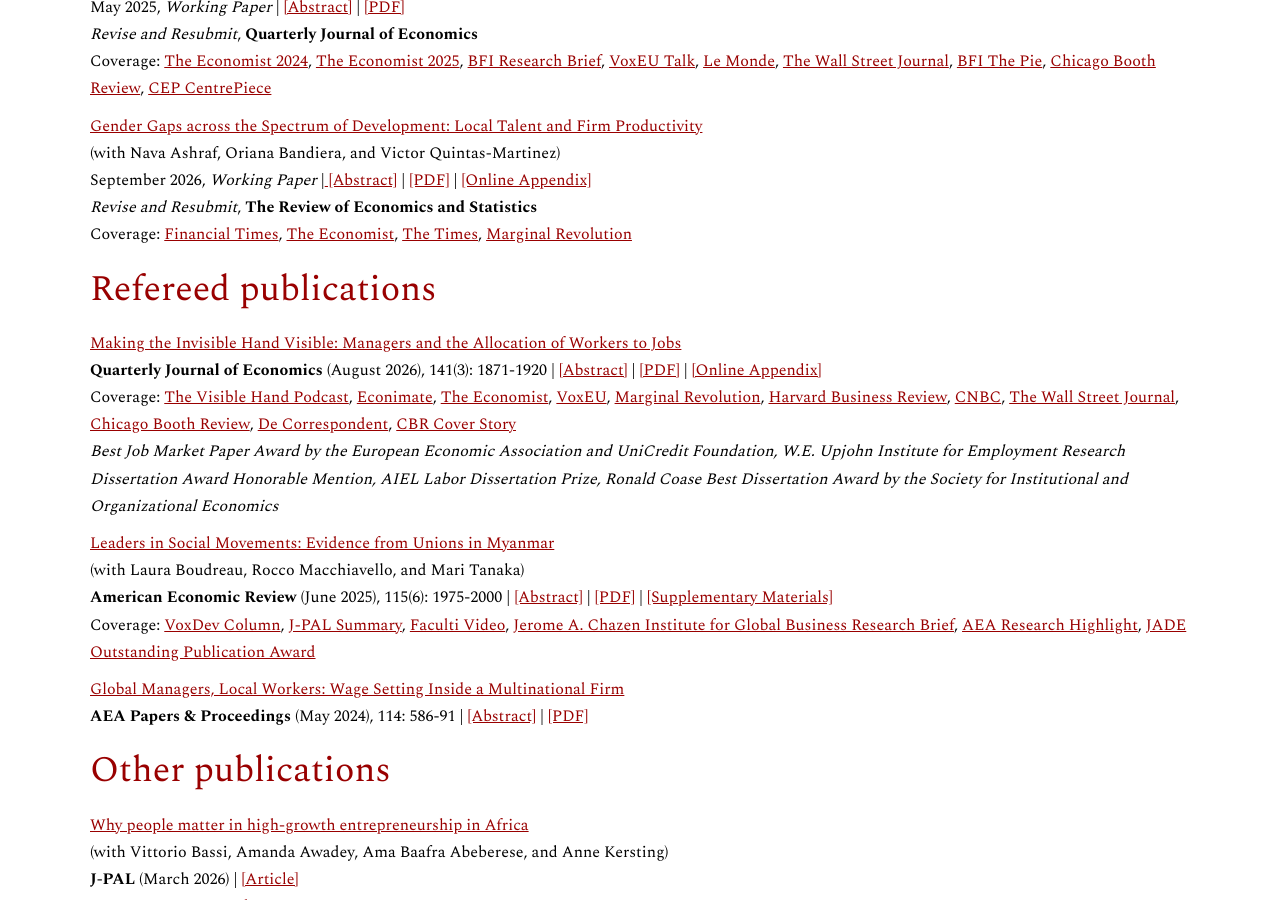
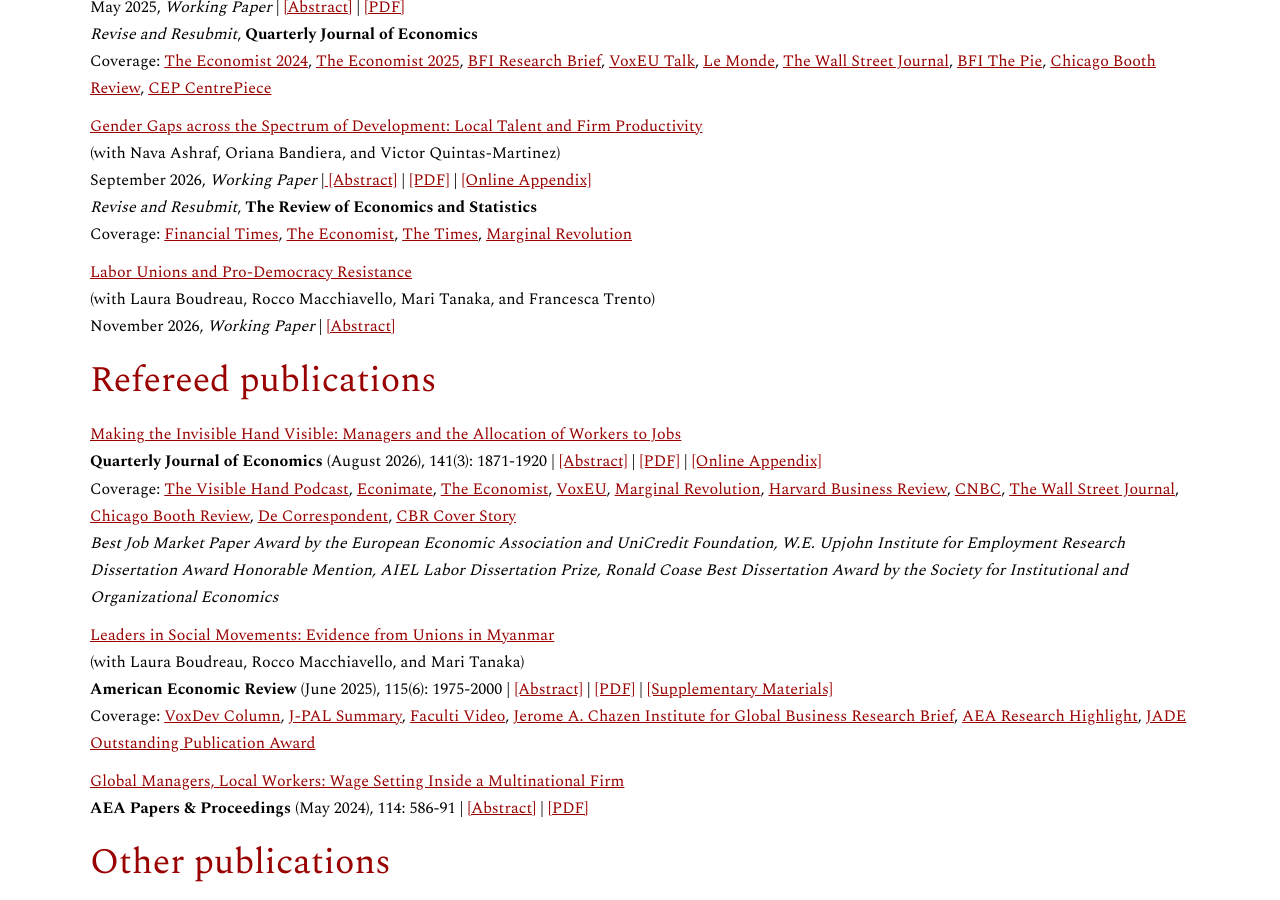
Before and after one commit to virginiaminni/virginiaminni.github.io, a Jekyll site: the page built from research.md, in a window 1280 px wide and 900 px high, scrolled down 539 px. Built offline with Jekyll 4.4.1, drawn with Linux system fonts in a browser that asks for light colours.

Commit message:
Update research.md with new working paper abstracts
Added abstracts for new working papers on gendered division of work and labor unions' role in pro-democracy resistance.

```diff
--- a/research.md
+++ b/research.md
@@ -45,7 +45,13 @@ Coverage:  <a href="https://www.ft.com/content/83751e6c-544c-4a16-851a-e05f18506
 <em>Abstract:</em> We ask whether the gendered division of work affects firm productivity across the spectrum of economic development. Personnel records of over 100,000 individuals hired by a global firm that operates in 100 countries reveal that female employee performance is higher where women are underrepresented in the candidate pool.  This implies productivity gains from hiring more women, but realizing them would require increasing women's pay relative to men. The findings highlight how unequal gender norms in local labor markets create an equity-efficiency trade-off inside the firm, particularly in low-income countries with conservative gender norms.
 </div>
 
-
+<a rel="noopener noreferrer">Labor Unions and Pro-Democracy Resistance</a> <br>
+(with Laura Boudreau, Rocco Macchiavello, Mari Tanaka, and Francesca Trento) <br>
+November 2026, *Working Paper* | <a href="#" class="toggle-abstract" data-target="abstract-7" style="text-decoration: underline; color: #990000;">[Abstract]</a> <br>
+<div id="abstract-7" style="display: none; margin-top: 10px;">
+<em>Abstract:</em>
+How do civil-society organizations shape democratic resilience? We study whether and how labor unions contribute to pro-democracy resistance in the context of Myanmar’s 2021 coup. The two largest union federations’ Facebook communications shifted from workplace concerns to political resistance and grew more confrontational after the coup. Combining a pre-coup survey of 1,104 garment workers with political-prisoner records and township-level data on unions, protests, and armed conflict, we find that townships with higher pre-coup union presence saw more civilian collective action after the coup and, with a lag, more state repression. At the individual level, arrest—our main measure of costly participation— falls disproportionately on union presidents, though leadership traits explain almost none of who is arrested. Pre-coup organizational capacity instead predicts arrest, conditional on individual traits and leader quality; leader arrests also spill over to coworkers, including non-union members. Unions’ organizational infrastructure, built during ordinary workplace bargaining, can become a resource for resisting repression.
+</div>
 
 ## Refereed publications
 
```
